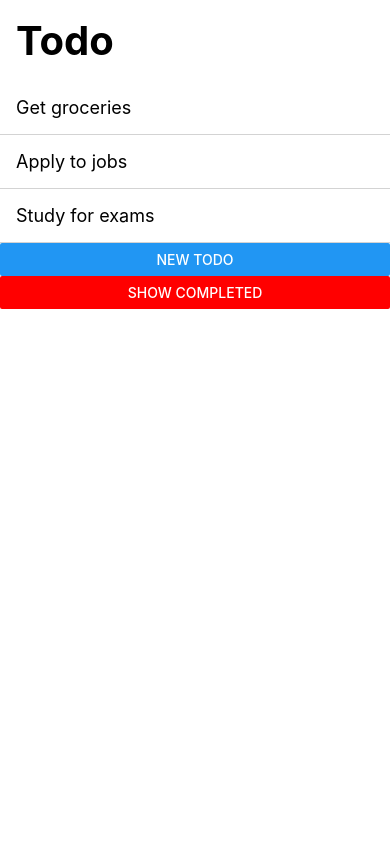
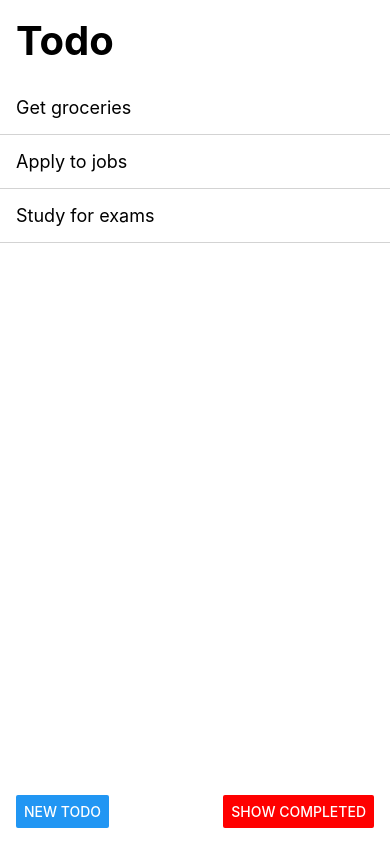
Before and after one commit to norbusonam/react-native-todo, a React Native app: screen / in a window 390 px wide. Built offline with nearby package versions, Linux system fonts and the light colour scheme.

Commit message:
screen and footer action styles

```diff
--- a/App.tsx
+++ b/App.tsx
@@ -1,5 +1,5 @@
 import React, { useState } from 'react';
-import { SafeAreaView } from 'react-native';
+import { SafeAreaView, StyleSheet } from 'react-native';
 import Footer from './componenets/Footer';
 import Header from './componenets/Header';
 import TodoList from './componenets/TodoList';
@@ -22,7 +22,6 @@ const TodoItems: Todo[] = [
     title: 'Apply to jobs',
     isCompleted: false,
   },
-
   {
     id: 'd',
     title: 'Study for exams',
@@ -45,7 +44,7 @@ const App: React.FC = () => {
   }
 
   return (
-    <SafeAreaView>
+    <SafeAreaView style={styles.appContainer}>
       <Header />
       <TodoList todos={getTodosToDisplay()} />
       <Footer isViewingCompleted={isViewingCompleted} toggleIsViewingCompleted={toggleIsViewingCompleted}  />
@@ -53,4 +52,10 @@ const App: React.FC = () => {
   );
 }
 
+const styles = StyleSheet.create({
+  appContainer: {
+    flex: 1,
+  },
+});
+
 export default App;
--- a/componenets/Footer.tsx
+++ b/componenets/Footer.tsx
@@ -8,7 +8,7 @@ interface FooterProps {
 
 const Footer: React.FC<FooterProps> = (props) => {
   return (
-    <View>
+    <View style={styles.footerContainer}>
       <Button title='New Todo'></Button>
       <Button title={props.isViewingCompleted ? 'Show active' : 'Show completed'} color={props.isViewingCompleted ? 'green' : 'red'} onPress={props.toggleIsViewingCompleted}></Button>
     </View>
@@ -16,6 +16,11 @@ const Footer: React.FC<FooterProps> = (props) => {
 }
 
 const styles = StyleSheet.create({
+  footerContainer: {
+    padding: 16,
+    flexDirection: 'row',
+    justifyContent: 'space-between',
+  }
 });
 
 export default Footer;
--- a/componenets/TodoList.tsx
+++ b/componenets/TodoList.tsx
@@ -1,5 +1,5 @@
 import React from 'react';
-import { FlatList } from 'react-native';
+import { FlatList, View, StyleSheet } from 'react-native';
 import { Todo } from '../interfaces/Todo';
 import TodoListItem from './TodoListItem';
 
@@ -9,8 +9,16 @@ interface TodoListProps {
 
 const TodoList: React.FC<TodoListProps> = (props) => {
   return (
-    <FlatList data={props.todos} keyExtractor={(item) => item.id} renderItem={({ item }) => <TodoListItem todo={item} />} />
+    <View style={styles.todoListContainer}>
+      <FlatList data={props.todos} keyExtractor={(item) => item.id} renderItem={({ item }) => <TodoListItem todo={item} />} />
+    </View>
   );
 }
 
+const styles = StyleSheet.create({
+  todoListContainer: {
+    flexGrow: 1,
+  }
+});
+
 export default TodoList;
```
